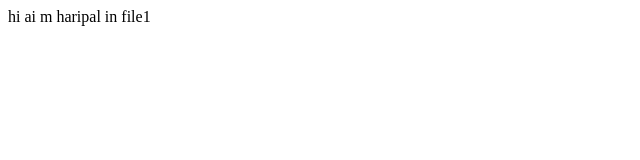
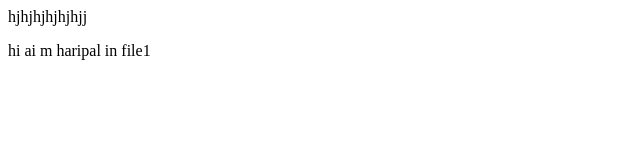
Before and after one commit to haripal5121015/mergcolepush, a plain HTML site: page file1.html in a window 1280 px wide. Shown: the whole page, without its empty margins (0-640 px from the left). Drawn offline with Linux system fonts and the light colour scheme.

Commit message:
file1 has changed

```diff
--- a/file1.html
+++ b/file1.html
@@ -6,6 +6,9 @@
 	</title>
 </head>
 <body>
+<p>
+	hjhjhjhjhjhjj
+</p>
 	<p>
 		hi ai m haripal in file1
 	</p>
```
